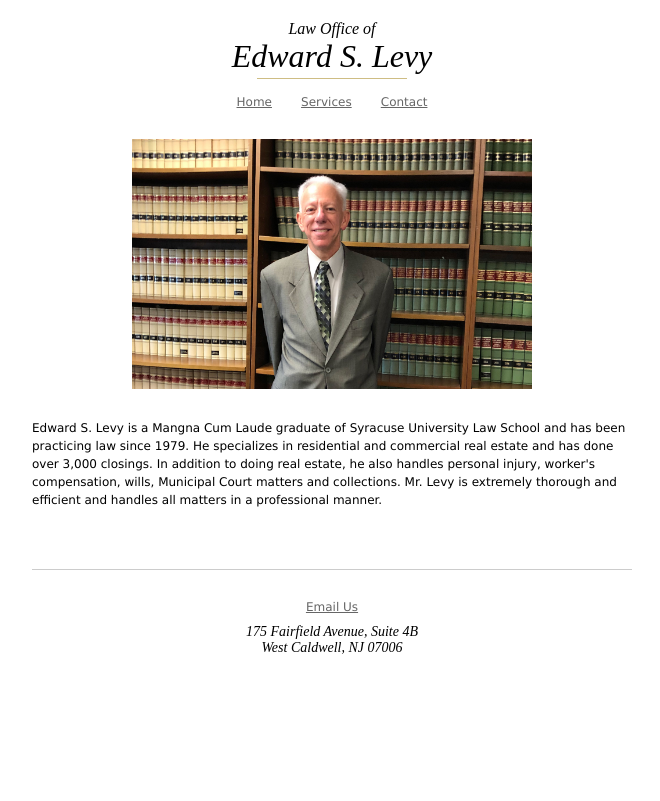
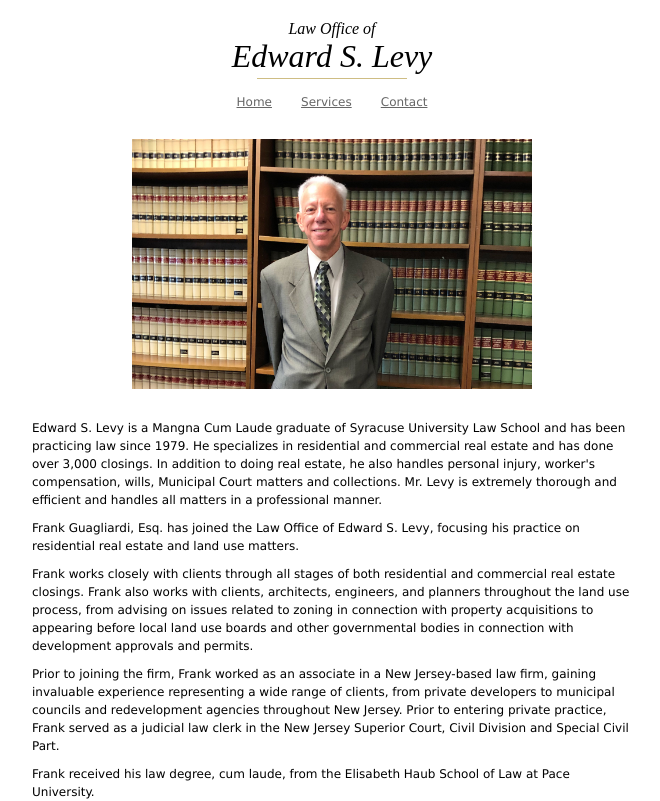
Before and after one commit to mikewgd/pearllevy, a React (Vite) app: page / in a window 1280 px wide. Shown: the top 801 px of the page, without its empty margins (308-968 px from the left). Built offline with nearby package versions, Linux system fonts and the light colour scheme.

Commit message:
added frank

```diff
--- a/src/components/pages/HomePage/index.js
+++ b/src/components/pages/HomePage/index.js
@@ -9,12 +9,37 @@
   <Fragment>
     <Image src={EdwardSLevy} alt="Edward S Levy" />
     <Paragraph>
-      Edward S. Levy is a Mangna Cum Laude graduate of Syracuse University Law School and
-      has been practicing law since 1979. He specializes in residential and commercial
-      real estate and has done over 3,000 closings. In addition to doing real estate,
-      he also handles personal injury, worker&apos;s compensation, wills, Municipal Court
-      matters and collections. Mr. Levy is extremely thorough and efficient and handles all
+      Edward S. Levy is a Mangna Cum Laude graduate of Syracuse University Law
+      School and has been practicing law since 1979. He specializes in
+      residential and commercial real estate and has done over 3,000 closings.
+      In addition to doing real estate, he also handles personal injury,
+      worker&apos;s compensation, wills, Municipal Court matters and
+      collections. Mr. Levy is extremely thorough and efficient and handles all
       matters in a professional manner.
+    </Paragraph>
+    <Paragraph>
+      Frank Guagliardi, Esq. has joined the Law Office of Edward S. Levy, focusing
+      his practice on residential real estate and land use matters.
+    </Paragraph>
+    <Paragraph>
+      Frank works closely with clients through all stages of both residential and
+      commercial real estate closings. Frank also works with clients, architects,
+      engineers, and planners throughout the land use process, from advising on
+      issues related to zoning in connection with property acquisitions to
+      appearing before local land use boards and other governmental bodies in
+      connection with development approvals and permits.
+    </Paragraph>
+    <Paragraph>
+      Prior to joining the firm, Frank worked as an associate in a New Jersey-based
+      law firm, gaining invaluable experience representing a wide range of clients,
+      from private developers to municipal councils and redevelopment agencies
+      throughout New Jersey. Prior to entering private practice, Frank served as
+      a judicial law clerk in the New Jersey Superior Court, Civil Division and
+      Special Civil Part.
+    </Paragraph>
+    <Paragraph>
+      Frank received his law degree, cum laude, from the Elisabeth Haub School
+      of Law at Pace University.
     </Paragraph>
   </Fragment>
 );
```
Also changed, not shown: 1 other file (tests, documents, lock files or other folders).
